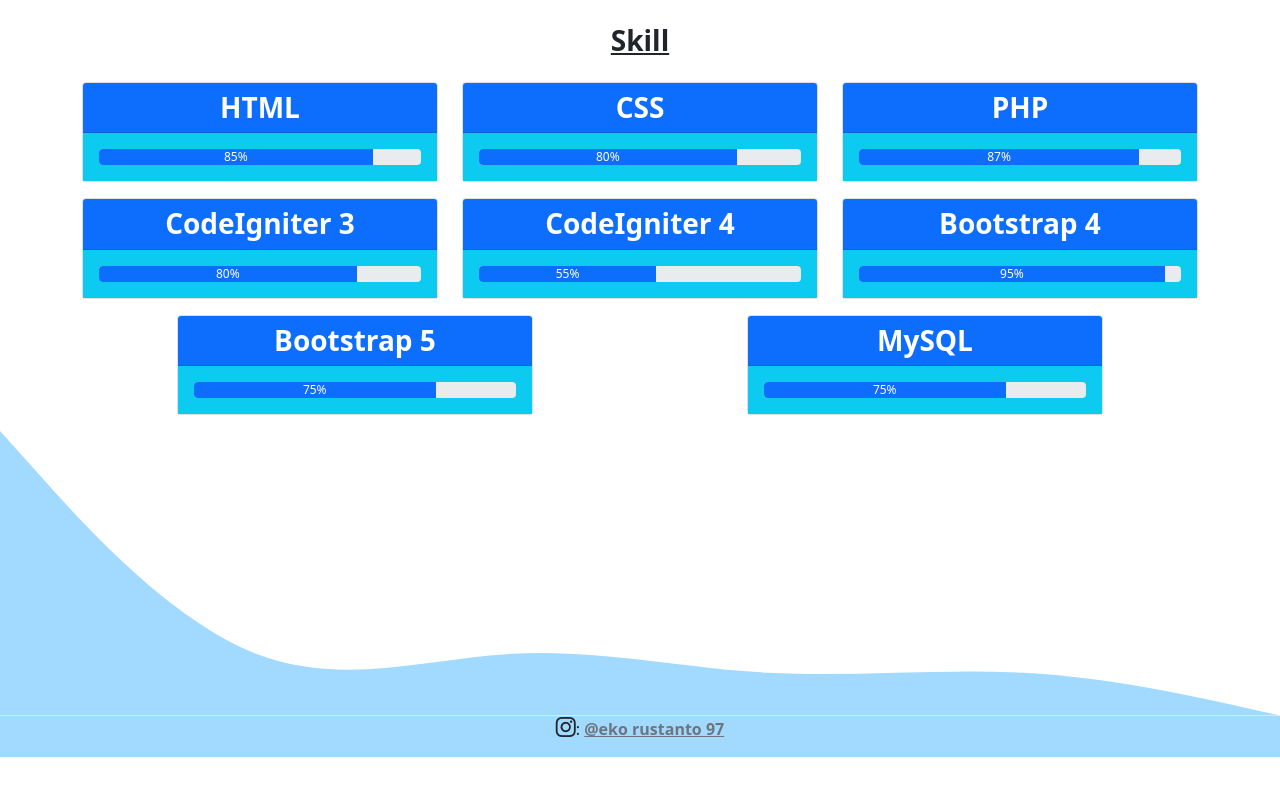
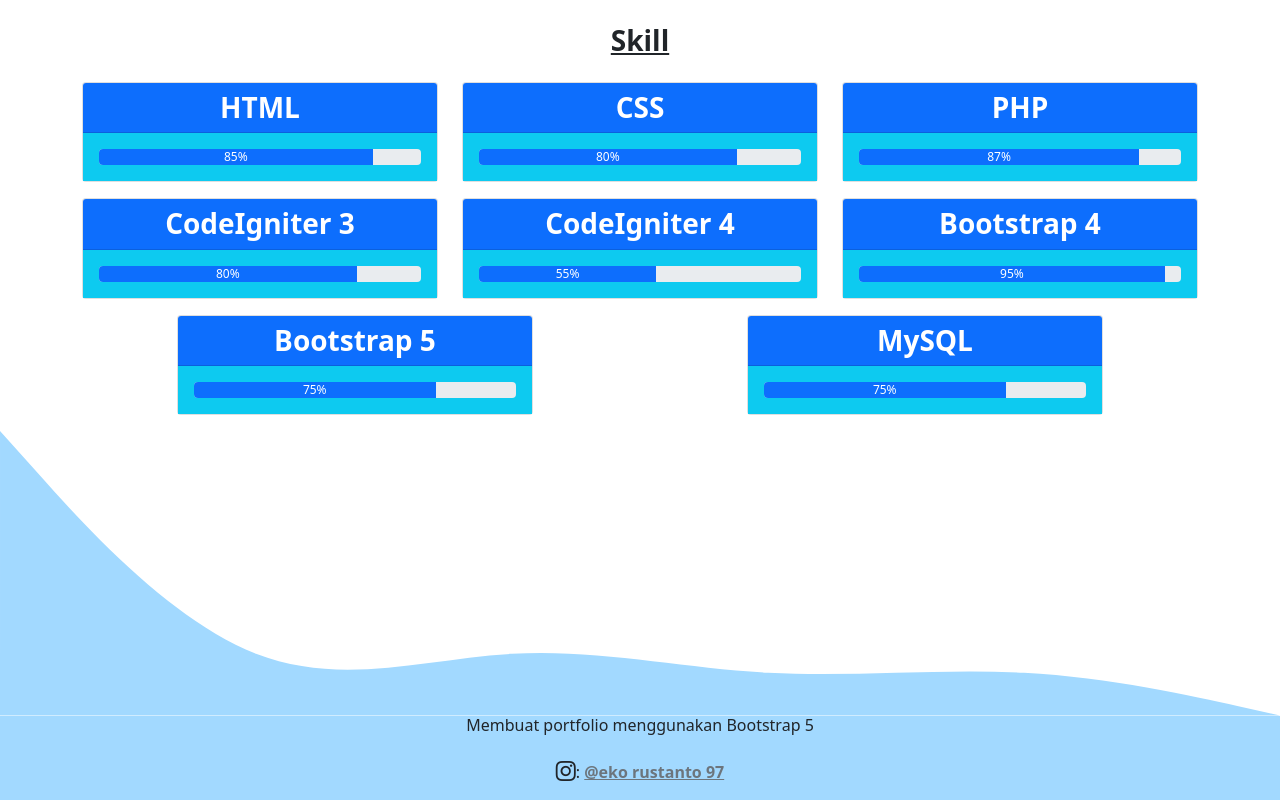
Before and after one commit to mohammadekorustanto/my-portfolio.github.io, a plain HTML site: page index.html in a window 1280 px wide. Shown: the part 1933-2733 px from the top of the page. Before the commit the page ends 2690 px from the top, so only its background shows below. Drawn offline with nearby package versions, Linux system fonts and the light colour scheme.

Commit message:
Menambahkan tulisan pada footer

```diff
--- a/index.html
+++ b/index.html
@@ -217,6 +217,9 @@
     <footer>
       <div class="container">
         <div class="row justify-content-center">
+          <div class="col-md-4 text-center mb-3"><h6>Membuat portfolio menggunakan Bootstrap 5</h6></div>
+        </div>
+        <div class="row justify-content-center">
           <div class="col-md-4 text-center mb-3"><i class="bi bi-instagram h5"></i>: <a href="https://www.instagram.com/ekorustanto97/" class="text-muted fw-bold">@eko rustanto 97</a></div>
         </div>
       </div>
```
